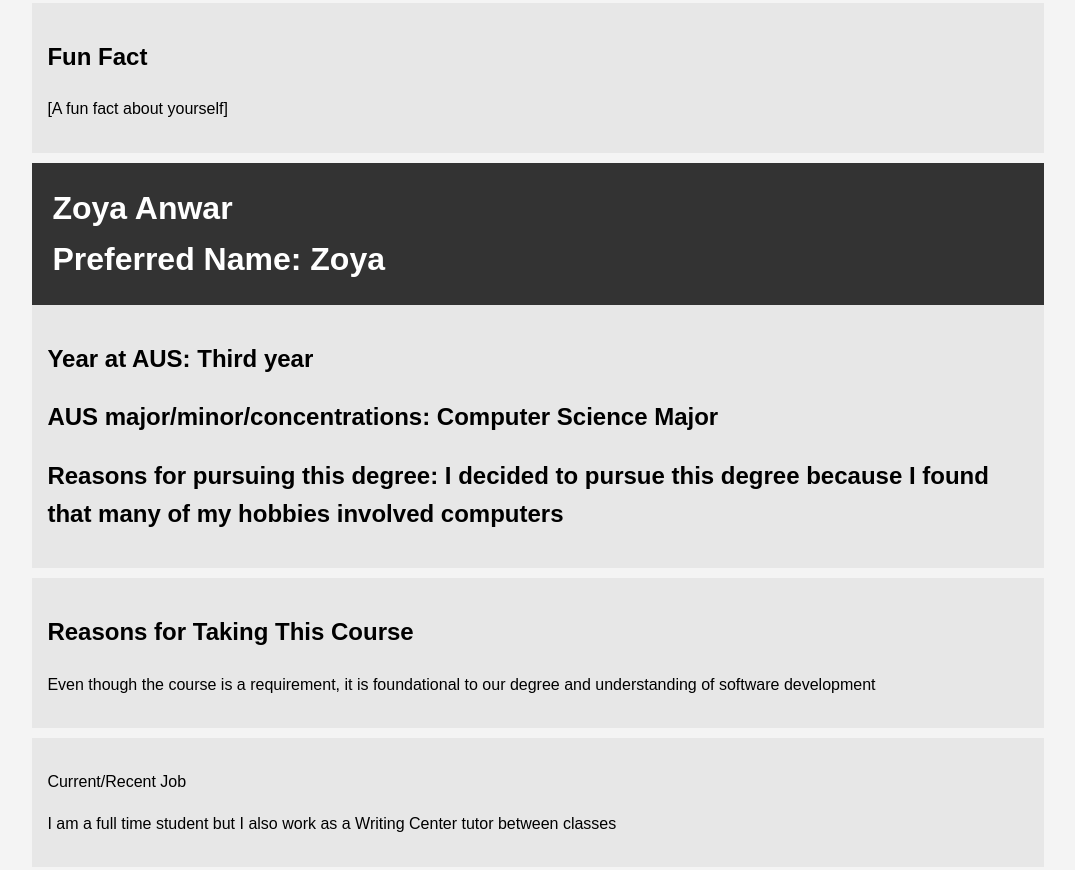
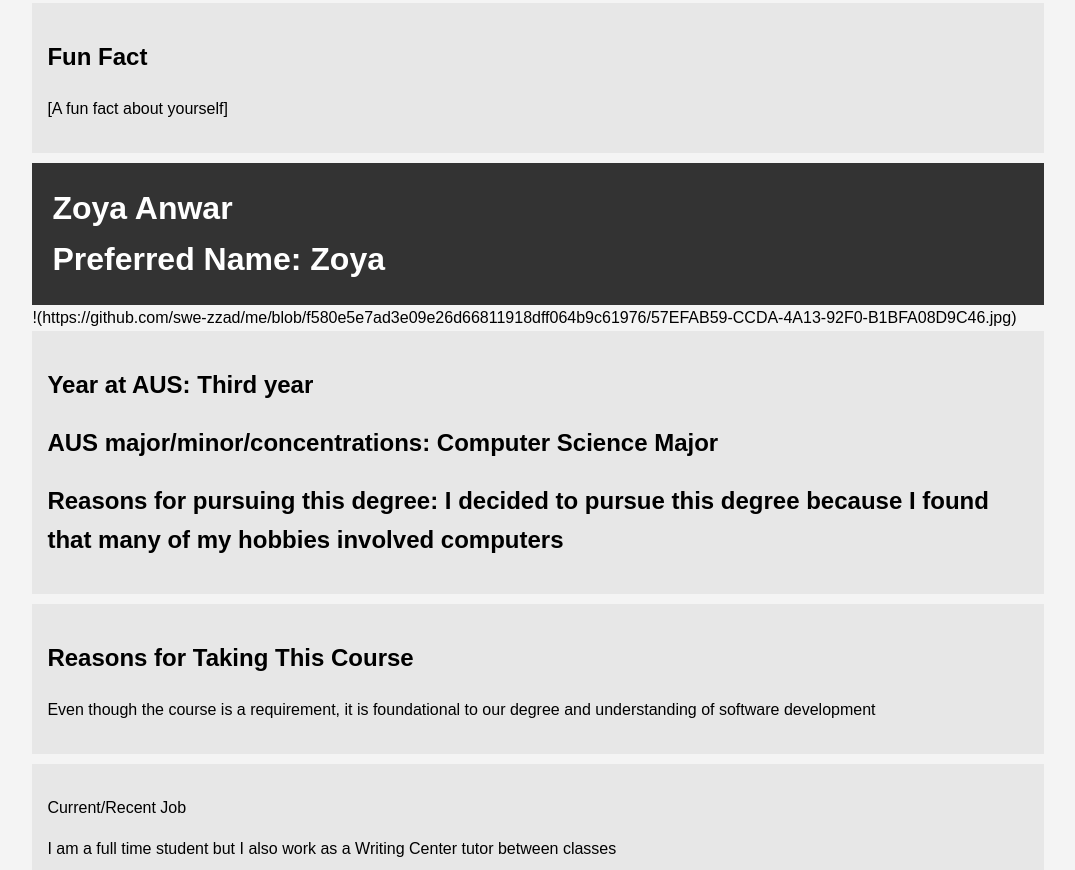
Before and after one commit to swe-zzad/me, a plain HTML site: page index.html in a window 1280 px wide. Shown: the part 841-1711 px from the top of the page, without its empty margins (102-1177 px from the left). Drawn offline with Linux system fonts and the light colour scheme.

Commit message:
Update index.html

```diff
--- a/index.html
+++ b/index.html
@@ -66,7 +66,7 @@
             <h1>Zoya Anwar</h1>
             <h1>Preferred Name: Zoya</h1>
         </header>
-
+ !(https://github.com/swe-zzad/me/blob/f580e5e7ad3e09e26d66811918dff064b9c61976/57EFAB59-CCDA-4A13-92F0-B1BFA08D9C46.jpg)
         <section class="AUS">
 			<h2>Year at AUS: Third year</h2>
 			<h2>AUS major/minor/concentrations: Computer Science Major</h2>
```
